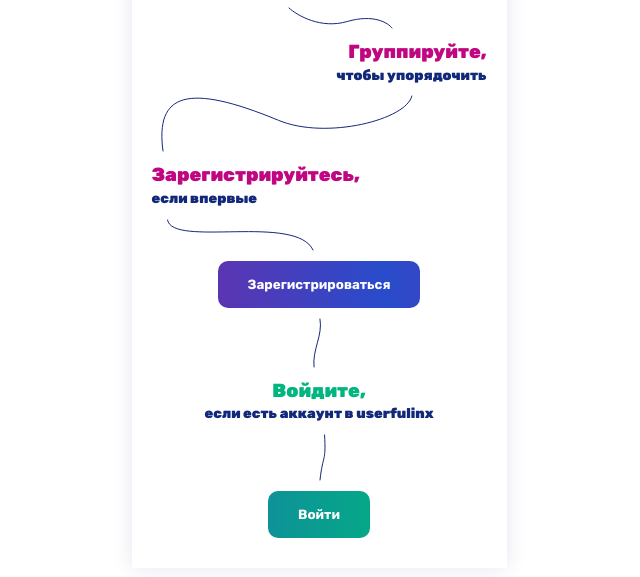
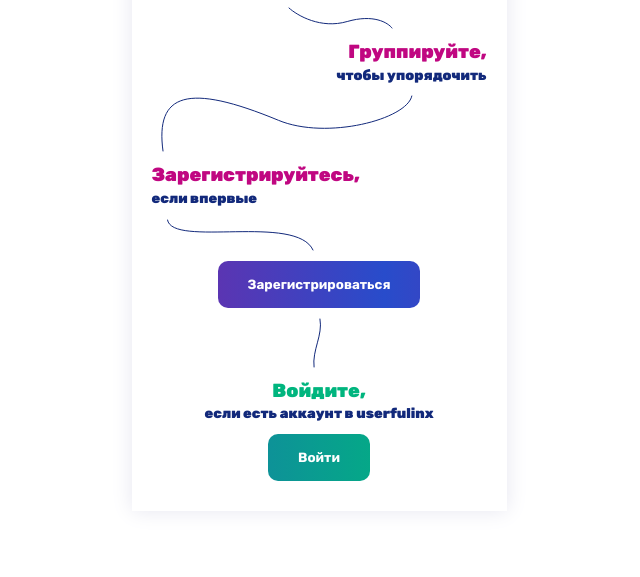
Before and after one commit to Temirsultanov/usefulinx, a plain HTML site: page index.html in a window 1280 px wide. Shown: the part 133-710 px from the top of the page, without its empty margins (321-961 px from the left). Drawn offline with nearby package versions, Linux system fonts and the light colour scheme.

Commit message:
Delete fifth line

```diff
--- a/index.html
+++ b/index.html
@@ -47,9 +47,9 @@
                 </span>
                 если есть аккаунт в userfulinx
             </h2>
-            <svg class="landing_line landing_line__fifth" width="7" height="47" viewBox="0 0 7 47" fill="none" xmlns="http://www.w3.org/2000/svg">
+            <!-- <svg class="landing_line landing_line__fifth" width="7" height="47" viewBox="0 0 7 47" fill="none" xmlns="http://www.w3.org/2000/svg">
                 <path d="M5.57601 1C7.19384 29 3.86001 19.871 1 46" stroke="#12297B" stroke-linecap="round" stroke-linejoin="round"/>
-            </svg>
+            </svg>                     -->
             <button class="landing_button landing_button__login">Войти</button>
         </section>
     </section>
--- a/style.css
+++ b/style.css
@@ -118,6 +118,7 @@ body, h1,h2,h3,h4,h5,h6,ul {
 }
 .landing_button__login {
     background-image: linear-gradient(90deg, var(--blue), var(--green), var(--blue));
+    margin-top: 0;
 }
 @keyframes button_background {
     0% {
```
